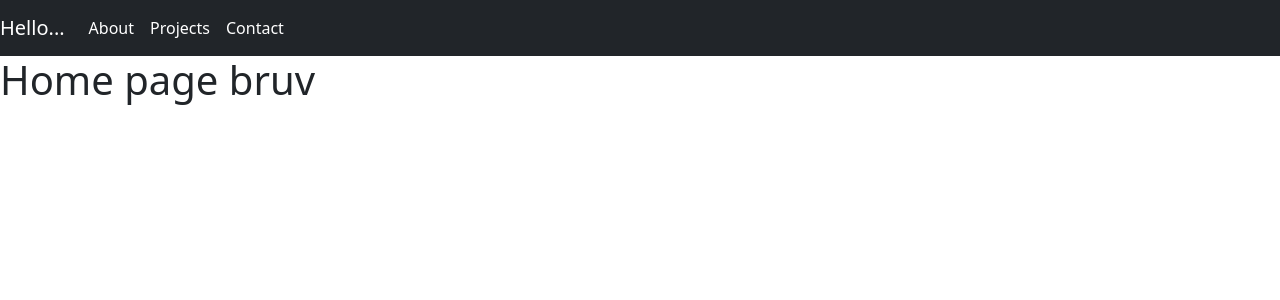
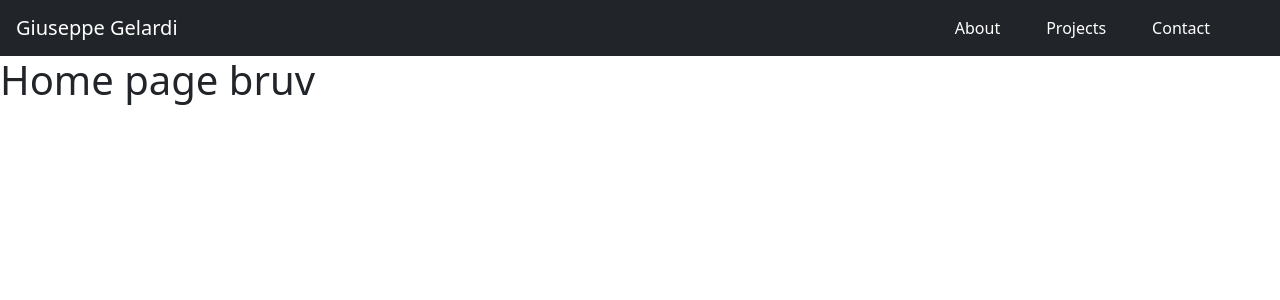
Before and after one commit to giuseppe-g-gelardi/portfolio, a React (Create React App) app: page / in a window 1280 px wide. Shown: the top 300 px of the page. Built offline with nearby package versions, Linux system fonts and the light colour scheme.

Commit message:
add nav.css, add proper classnames and ids to better manipulate nav items via css

```diff
--- a/src/components/Navigation.jsx
+++ b/src/components/Navigation.jsx
@@ -1,13 +1,11 @@
 import React from 'react';
-import Navbar from 'react-bootstrap/Navbar'
-import Container from 'react-bootstrap/Container'
-import Nav from 'react-bootstrap/Nav'
 import { Link } from 'react-router-dom';
+import './styles/nav.css'
 
 export default function Navigation() {
   return(
       <nav id="mainNavbar" className="navbar navbar-dark bg-dark navbar-expand-md">
-         <Link to="/" className='navbar-brand'>Hello...</Link>
+         <Link to="/" id="brand" className='navbar-brand'>Giuseppe Gelardi</Link>
 
           <button className="navbar-toggler"
                   data-toggle="collapse"
--- /dev/null
+++ b/src/components/styles/nav.css
@@ -0,0 +1,17 @@
+.navbar-nav {
+  margin-left:auto;
+  padding-right: 2rem;
+  padding-left: 2rem;
+}
+
+.navbar-nav > li{
+  padding-right:30px;
+}
+
+.navlink :active {
+  margin-left: 1rem;
+}
+
+#brand {
+  margin-left:1rem;
+}
```
